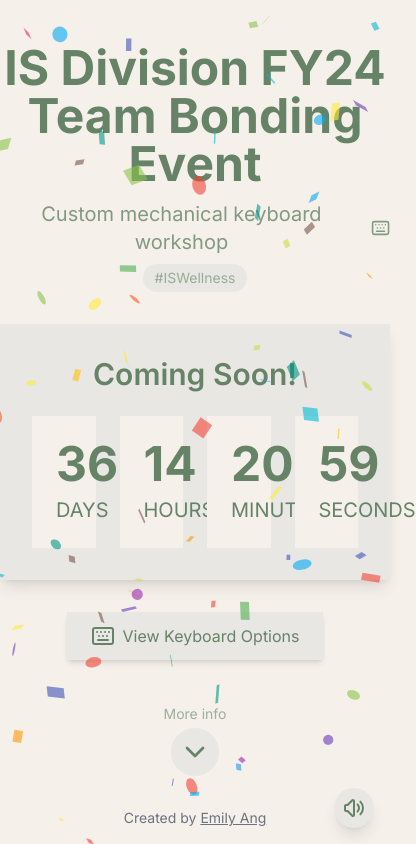
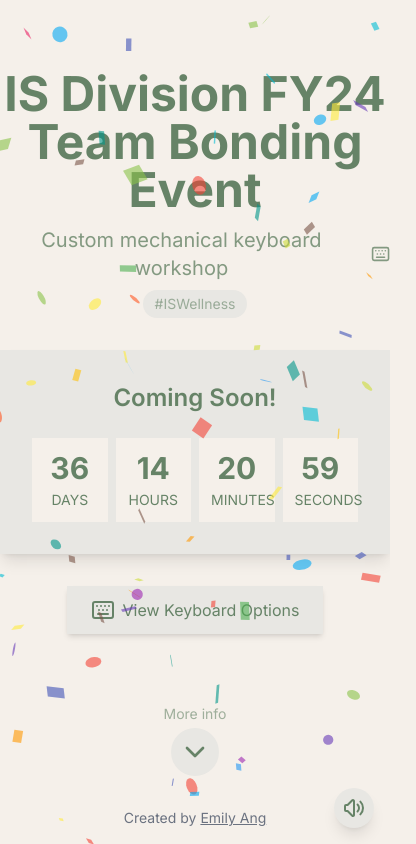
Before and after one commit to eang010/keyboard-workshop-countdown, a Next.js app: page / in a window 390 px wide. Shown: the whole page, 416 px wide, since content can reach past the window. Built offline with nearby package versions, Linux system fonts and the light colour scheme.

Commit message:
Update countdown timer text to be responsive

```diff
--- a/components/CountdownTimer.tsx
+++ b/components/CountdownTimer.tsx
@@ -36,12 +36,12 @@ export default function CountdownTimer({ targetDate }: { targetDate: Date }) {
 
   return (
     <div className="bg-alt-bg p-8 rounded-lg shadow-lg max-w-4xl mx-auto">
-      <h2 className="text-3xl font-semibold mb-6 text-center">Coming Soon!</h2>
-      <div className="grid grid-cols-4 gap-6 text-center">
+      <h2 className="text-2xl md:text-3xl font-semibold mb-6 text-center">Coming Soon!</h2>
+      <div className="grid grid-cols-4 gap-2 md:gap-6 text-center">
         {Object.entries(timeLeft).map(([unit, value]) => (
-          <div key={unit} className="bg-main-bg p-6 rounded-md">
-            <div className="text-5xl font-bold mb-2">{value}</div>
-            <div className="text-xl uppercase">{unit}</div>
+          <div key={unit} className="bg-main-bg p-3 md:p-6 rounded-md">
+            <div className="text-3xl md:text-5xl font-bold mb-1 md:mb-2">{value}</div>
+            <div className="text-sm md:text-xl uppercase">{unit}</div>
           </div>
         ))}
       </div>
```
